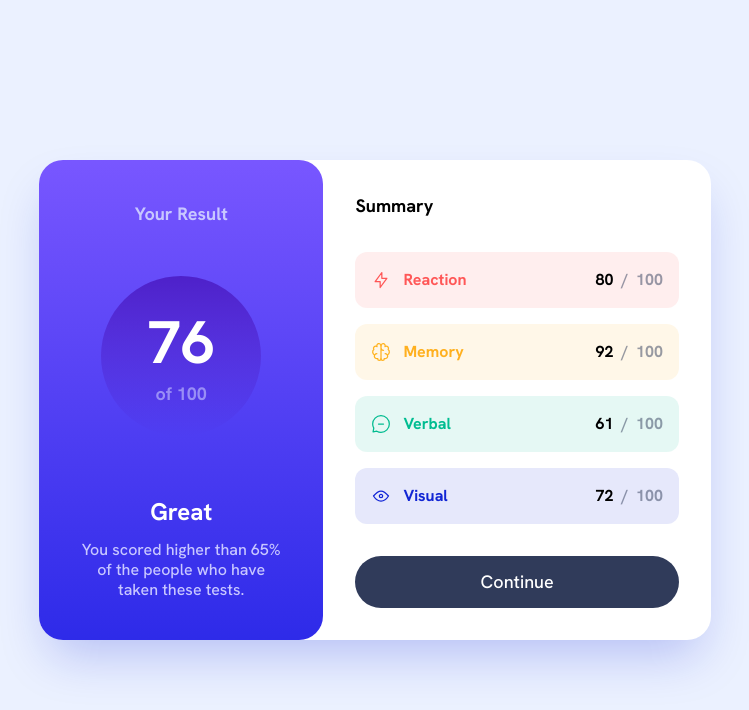
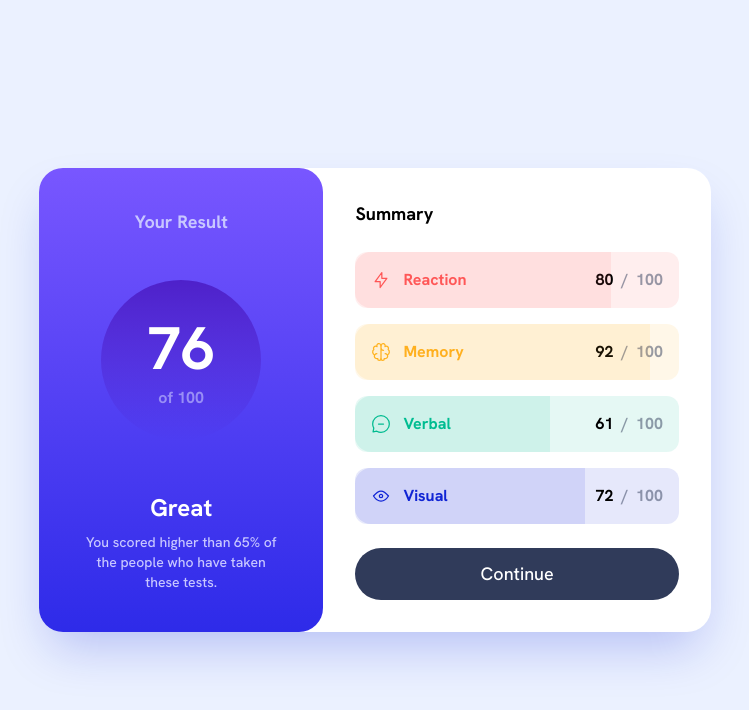
Before and after one commit to kimagin/frontendmentor-results-summary-components, a website built with Vite: page index.html in a window 1280 px wide. Shown: the whole page, without its empty margins (265-1014 px from the left). Built offline with nearby package versions, Linux system fonts and the light colour scheme.

Commit message:
Prepared for submission

```diff
--- a/index.html
+++ b/index.html
@@ -51,6 +51,7 @@
         </div>
       </section>
       <!-- Bottom Container -->
+
       <section class="bottom-container">
         <!-- Title -->
         <h3 class="container-title">Summary</h3>
@@ -59,7 +60,8 @@
           <template x-for="card in cards">
             <div
               class="card"
-              x-bind:class="card.type">
+              x-bind:class="card.type"
+              x-ref="currentCard">
               <div class="card-left">
                 <div class="card-icon">
                   <img
@@ -81,6 +83,10 @@
                 <h3 class="seperator">/</h3>
                 <h3 class="card-max-score">100</h3>
               </div>
+              <div
+                class="progress"
+                :data-score="card.score"
+                :class="progressBar($el,$refs.currentCard)"></div>
             </div>
           </template>
         </div>
--- a/js/main.js
+++ b/js/main.js
@@ -75,6 +75,19 @@ function Data() {
         icon: './images/icon-visual.svg',
       },
     ],
+    progressBar(element, parent) {
+      element.classList.add(parent.classList[1])
+      const score = element.dataset.score
+      let number = 0
+      const progressInterval = setInterval(async () => {
+        if (number < score) {
+          element.style.width = number + '%'
+          number++
+        } else {
+          clearInterval(progressInterval)
+        }
+      }, 10)
+    },
   }
 }
 
--- a/style/style.css
+++ b/style/style.css
@@ -21,13 +21,13 @@
 /* Style */
 @layer base {
   body {
-    @apply bg-pale-blue h-screen w-screen flex justify-center items-center;
+    @apply md:bg-pale-blue h-[100svh]  w-screen flex justify-center items-center;
   }
   main {
-    @apply bg-white flex flex-col md:flex-row w-full md:w-auto md:max-w-2xl h-full md:h-auto md:rounded-3xl shadow-cobalt-blue/25 shadow-2xl;
+    @apply bg-white  flex flex-col md:flex-row w-full md:w-auto md:max-w-2xl h-full  md:h-auto md:rounded-3xl md:shadow-cobalt-blue/25 md:shadow-2xl;
   }
   h1 {
-    @apply text-6xl text-white font-bold;
+    @apply text-5xl md:text-6xl text-white font-bold;
   }
   h2 {
     @apply text-2xl font-semibold text-white;
@@ -36,10 +36,10 @@
     @apply text-lg font-semibold;
   }
   h4 {
-    @apply text-lg font-semibold text-light-lavender;
+    @apply text-base font-semibold text-light-lavender;
   }
   p {
-    @apply text-base
+    @apply text-sm
     leading-5
      text-light-lavender text-center;
   }
@@ -50,8 +50,9 @@
     @apply bg-gradient-to-b from-light-slate-blue to-light-royal-blue
     md:rounded-3xl
     rounded-b-[2.6rem]
-    flex-1 md:flex-auto
-    p-10;
+    md:flex-auto
+    flex-1
+    md:p-10 p-10 pt-4;
   }
 
   .top-container-body {
@@ -64,9 +65,9 @@
   .circle {
     @apply mx-auto
      flex flex-col justify-center
-     items-center
-     w-40 h-40 rounded-full
-     my-7
+     items-center h-32 w-32
+     md:w-40 md:h-40 rounded-full
+     my-3 md:my-7
      bg-gradient-to-b
      from-violet-blue
      to-persian-blue;
@@ -78,23 +79,24 @@
     @apply opacity-60;
   }
   .feedback {
-    @apply mx-auto w-fit my-3;
+    @apply mx-auto w-fit my-2;
   }
 
   .bottom-container {
-    @apply h-fit md:h-auto  w-full p-8;
+    @apply md:h-auto w-full py-6 px-8 md:p-8;
   }
 
+  .container-title {
+  }
   .card-container {
-    @apply my-8;
+    @apply flex flex-col gap-4 my-6;
   }
   /* Cards */
   .card {
-    @apply flex
+    @apply relative flex
     justify-between
     items-center
     rounded-xl
-    my-4
     p-4;
   }
   .card-title,
@@ -140,6 +142,28 @@
     @apply text-cobalt-blue;
   }
 
+  /* Card progressbar */
+  .progress {
+    @apply absolute  inset-0;
+    width: 20%;
+    border-radius: 1rem 0rem 0rem 1rem;
+  }
+
+  .progress.reaction {
+    @apply bg-light-red/10;
+  }
+
+  .progress.memory {
+    @apply bg-orangy-yellow/10;
+  }
+
+  .progress.verbal {
+    @apply bg-green-teal/10;
+  }
+  .progress.visual {
+    @apply bg-cobalt-blue/10;
+  }
+
   /* Action Button */
   .action-button {
     @apply bg-dark-gray-blue text-white w-full rounded-full text-lg
```
Also changed, not shown: README.md (added), netlify.toml (added), public/images/Screenshot 2023-04-10 211111.png (added), public/images/Screenshot 2023-04-10 211848.png (added), 1 other file.
